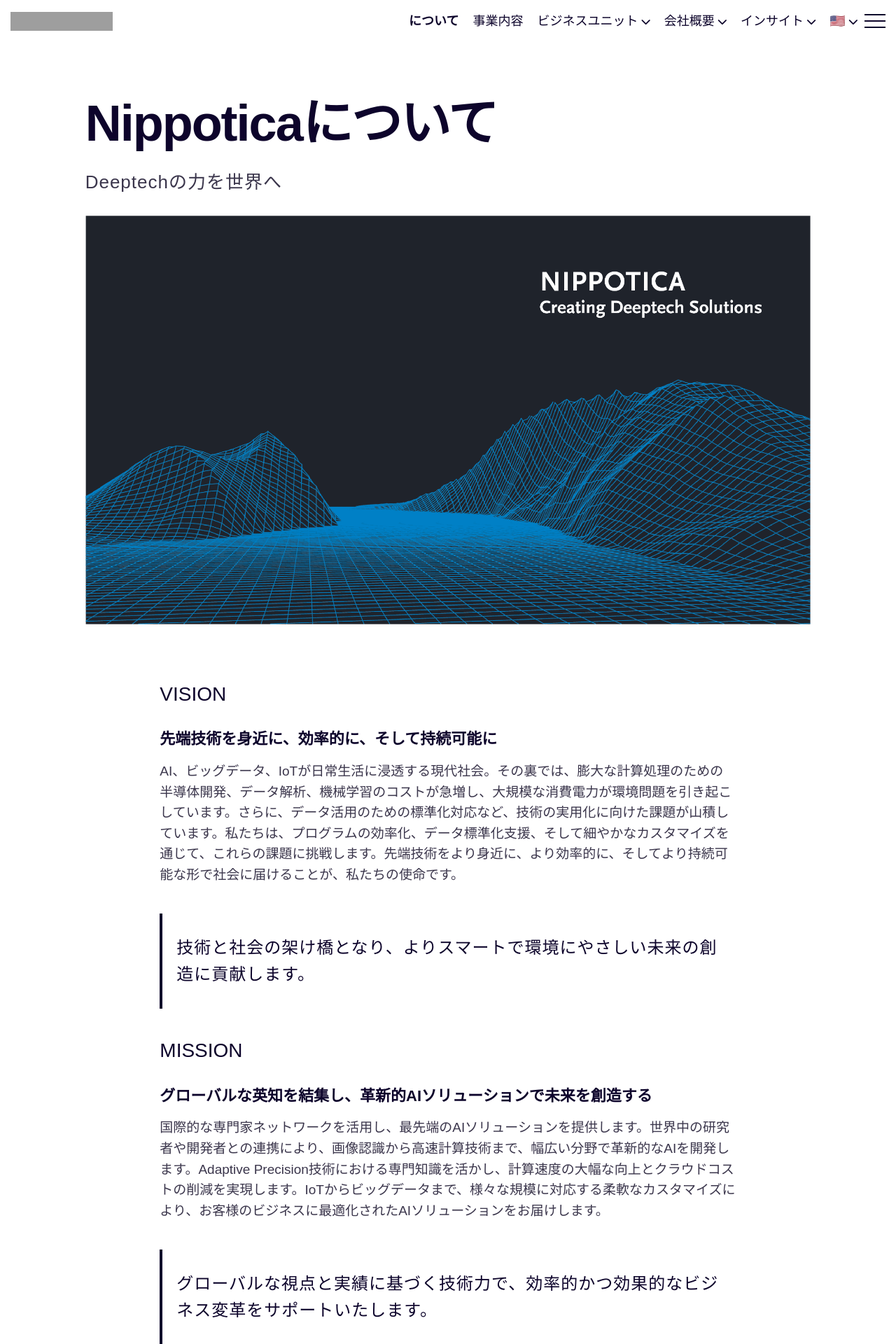
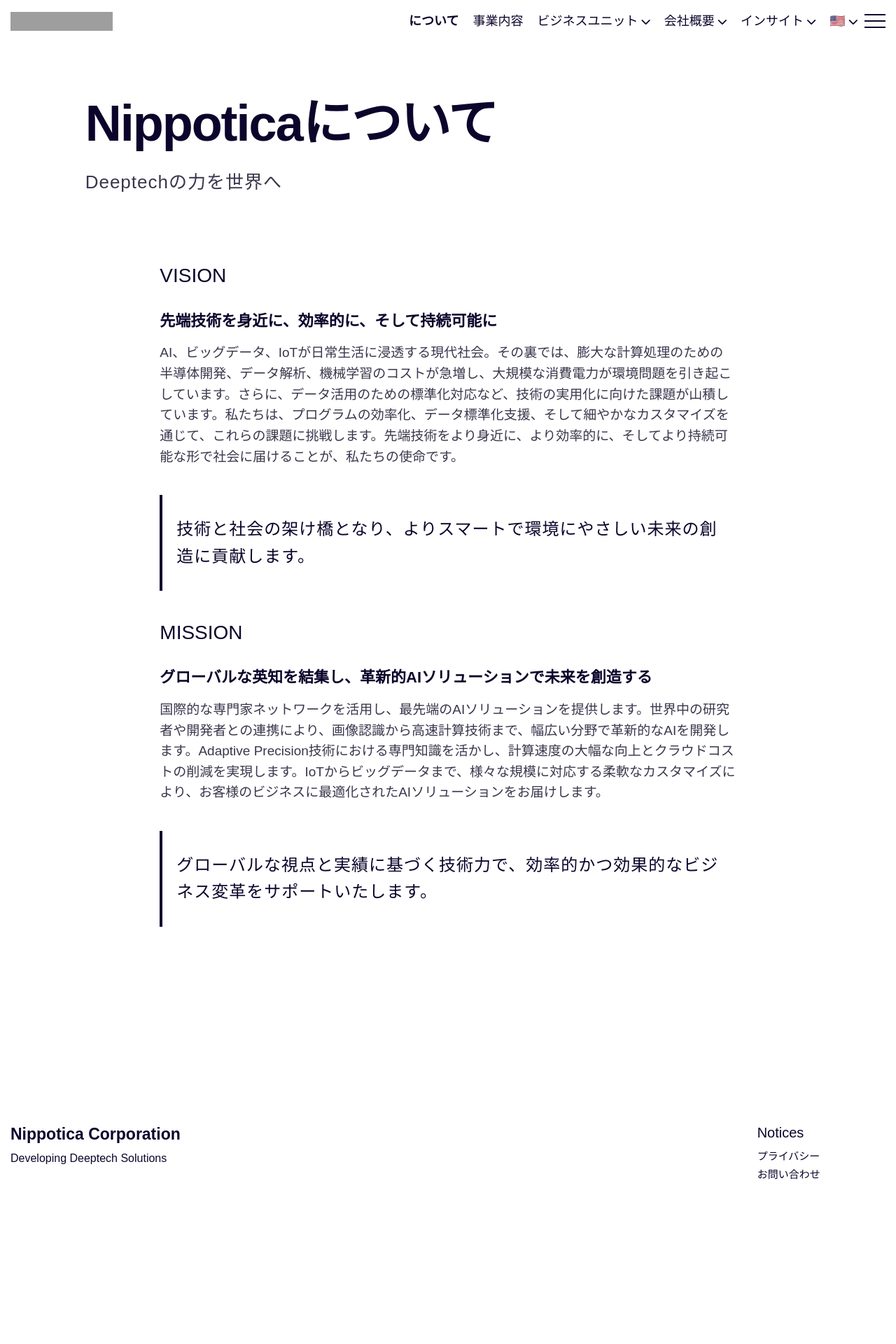
Before and after one commit to Nippotica/jpnippoweb, a Jekyll site: the page built from pages/aboutjp.md, in a window 1280 px wide. Shown: the top 1920 px of the page at 70% size. Built offline with Jekyll 4.4.1, drawn with Linux system fonts in a browser that asks for light colours; some web fonts are replaced; after the commit the page ends 1862 px from its top, so only the background shows below that; some of the changed text lies outside the part shown; grey boxes are pictures that could not be loaded.

Commit message:
Add files via upload

```diff
--- a/pages/aboutjp.md
+++ b/pages/aboutjp.md
@@ -1,10 +1,9 @@
 ---
 layout: basic
 title: "Nippoticaについて"
-date: 2018-11-28T15:15:34+10:00
+date: 2024-11-28T15:15:34+10:00
 permalink: "/aboutjp/"
 description: "Deeptechの力を世界へ"
-image: "/assets/images/gen/content/nippoticalandingjp.webp"
 ---
 
 
@@ -21,85 +20,5 @@
 ### グローバルな英知を結集し、革新的AIソリューションで未来を創造する
 
 国際的な専門家ネットワークを活用し、最先端のAIソリューションを提供します。世界中の研究者や開発者との連携により、画像認識から高速計算技術まで、幅広い分野で革新的なAIを開発します。Adaptive Precision技術における専門知識を活かし、計算速度の大幅な向上とクラウドコストの削減を実現します。IoTからビッグデータまで、様々な規模に対応する柔軟なカスタマイズにより、お客様のビジネスに最適化されたAIソリューションをお届けします。
+
 > グローバルな視点と実績に基づく技術力で、効率的かつ効果的なビジネス変革をサポートいたします。
-
-## 会社情報
-
-
-<style>
-    table {
-        width: 100%;
-    }
-    td:first-child {
-        width: 30%;
-        font-weight: bold;
-    }
-    td:last-child {
-        width: 70%;
-    }
-</style>
-
-<table>
-    <tr>
-        <td>法人名</td>
-        <td>ニッポティカ株式会社</td>
-    </tr>
-    <tr>
-        <td>住所</td>
-        <td>〒150-6090 東京都渋谷区恵比寿4-20-4 ガーデンプレイス グラススクエア Portal Point Ebisu FD-02</td>
-    </tr>
-    <tr>
-        <td>メンバー</td>
-        <td>西 大治郎 (代表取締役 CEO)</td>
-    </tr>
-    <tr>
-        <td></td>
-        <td>旗生 剛 (代表取締役 CMO)</td>
-    </tr>
-    <tr>
-        <td></td>
-        <td> カンビズ ホマユンファ (代表取締役 CSO)</td>
-    </tr>
-    <tr>
-        <td></td>
-        <td>安藤 ラリーリ チャーズ (CTO)</td>
-    </tr>
-    <tr>
-        <td>設立</td>
-        <td>2024年7月2日</td>
-    </tr>
-    <tr>
-        <td>法人番号</td>
-        <td>0110-01-163223</td>
-    </tr>
-    <tr>
-        <td>資本金</td>
-        <td>1,500万円</td>
-    </tr>
-    <tr>
-        <td>ビジネス内容</td>
-        <td>数学計算ソリューションの開発および販売</td>
-    </tr>
-    <tr>
-        <td></td>
-        <td>フィンテック、インフラ、ワイヤレス、半導体</td>
-    </tr>
-    <tr>
-        <td></td>
-        <td>カスタムシステム開発</td>
-    </tr>
-
-    <tr>
-        <td>ビジネスユニット</td>
-        <td>Nippofin (Fintech)</td>
-    </tr>
-    <tr>
-        <td></td>
-        <td>Algotechniq (Industrial AI)</td>
-    </tr>
-<tr>
-    <td>弁護士</td>
-    <td><a href="https://kslaw.jp/office/" target="_blank" rel="noopener noreferrer">栗林総合法律事務所</a></td>
-</tr>
-
-</table>
```
